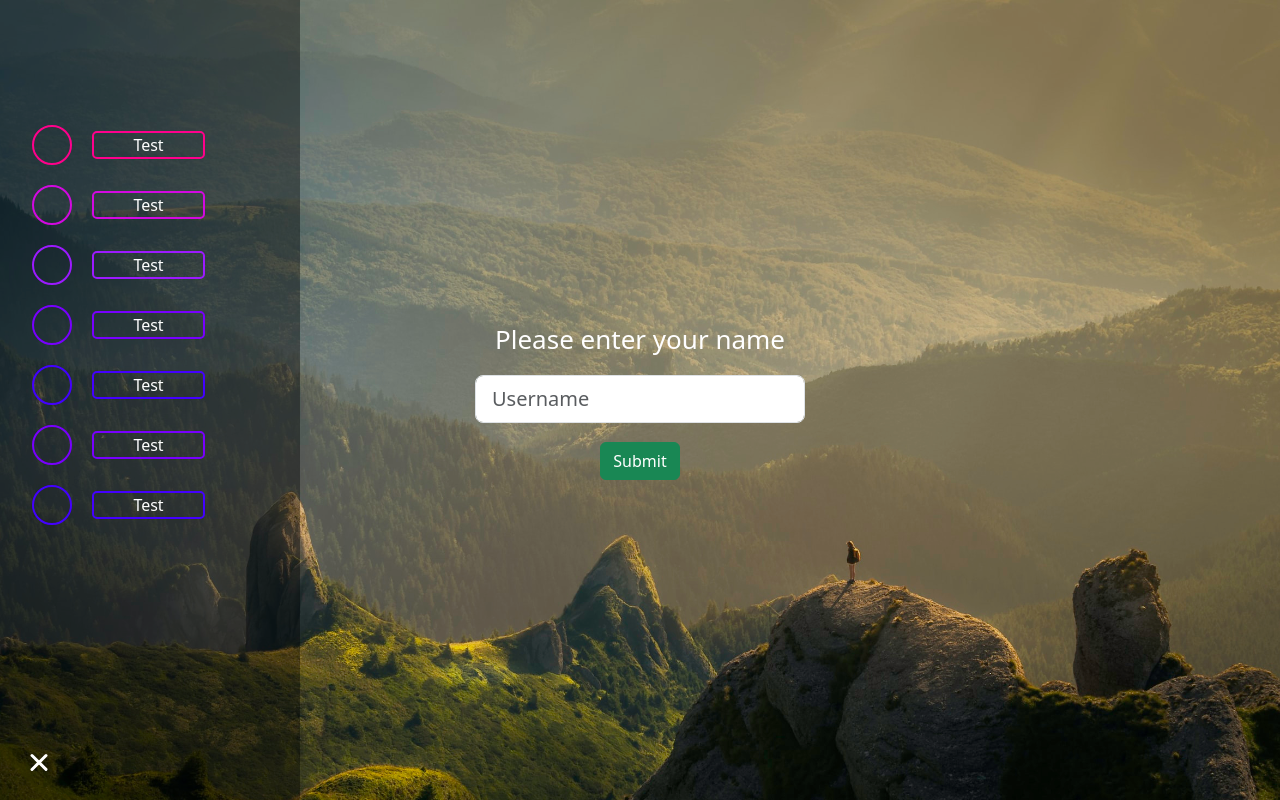
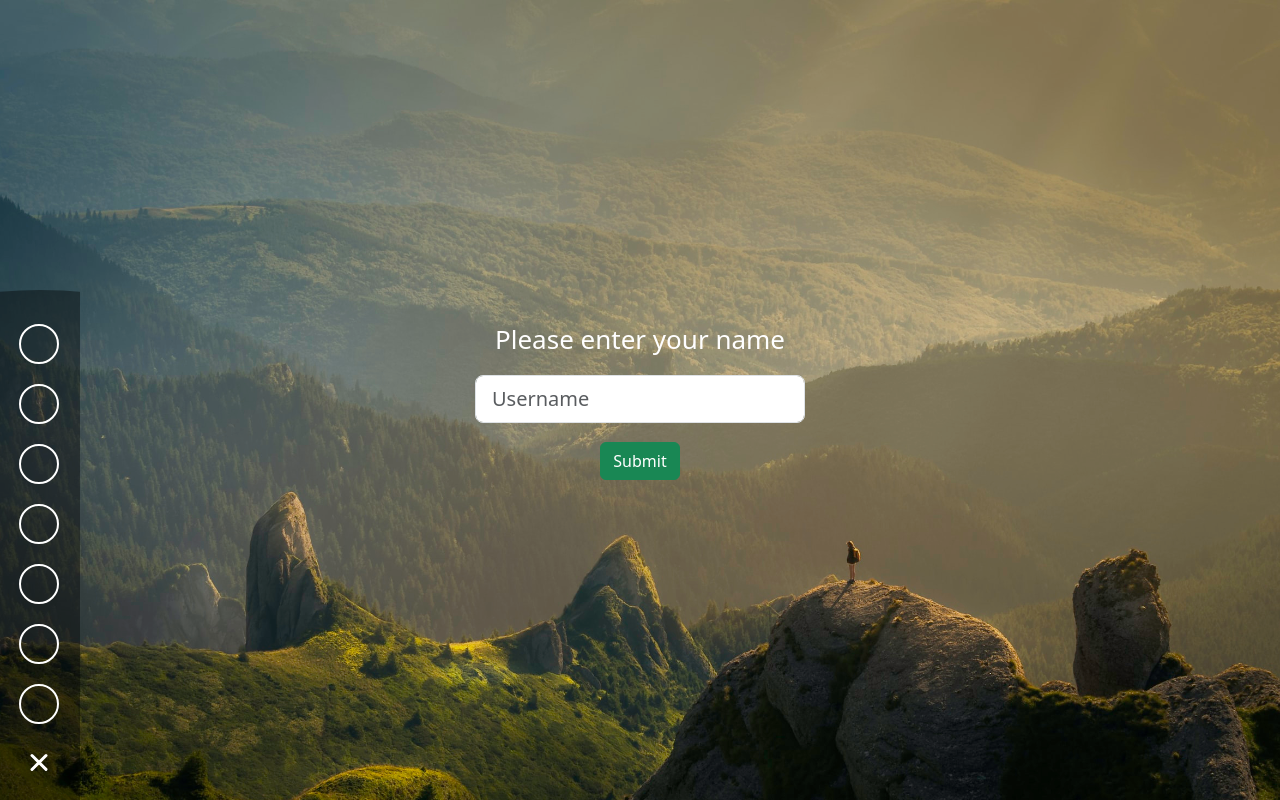
Before and after one commit to ahmedOmuharram/prodosphere, a React (Create React App) app: page / in a window 1280 px wide. Both pictures are taken after a click on the button 40 px from the left and 763 px from the top of the page. Built offline with nearby package versions, Linux system fonts and the light colour scheme.

Commit message:
Change menu style and add react-moment

```diff
--- a/package.json
+++ b/package.json
@@ -8,9 +8,11 @@
     "@testing-library/user-event": "^13.5.0",
     "bootstrap": "^5.3.0",
     "framer-motion": "^10.13.0",
+    "moment": "^2.29.4",
     "react": "^18.2.0",
     "react-bootstrap": "^2.8.0",
     "react-dom": "^18.2.0",
+    "react-moment": "^1.1.3",
     "react-scripts": "^5.0.1",
     "web-vitals": "^2.1.4"
   },
@@ -40,5 +42,8 @@
   },
   "devDependencies": {
     "typescript": "^5.1.6"
+  },
+  "overrides": {
+    "typescript": "^5.1.6"
   }
 }
--- a/src/App.css
+++ b/src/App.css
@@ -39,7 +39,7 @@ nav {
   top: 0;
   left: 0;
   bottom: 0;
-  width: 300px;
+  width: 80px;
   background: rgba(0, 0, 0, 0.4);
 }
 
@@ -67,10 +67,10 @@ li {
 
 ul {
   color: white;
-  padding: 25px;
+  padding: 40px;
   position: absolute;
-  top: 100px;
-  width: 230px;
+  left: -13px;
+  bottom: 50px;
 }
 
 li {
@@ -79,6 +79,7 @@ li {
   display: flex;
   align-items: center;
   cursor: pointer;
+  width: 40px;
 }
 
 .icon-placeholder {
@@ -86,7 +87,6 @@ li {
   height: 40px;
   border-radius: 50%;
   flex: 40px 0;
-  margin-right: 20px;
 }
 
 .text-placeholder {
--- a/src/App.js
+++ b/src/App.js
@@ -8,12 +8,12 @@ import { MenuToggle } from "./MenuToggle.tsx";
 import { Navigation } from "./Navigation.tsx";
 
 const sidebar = {
-  open: (height = 1000) => ({
+  open: (height = 135) => ({
     clipPath: `circle(${height * 2 + 200}px at 40px calc(100% - 40px))`,
     transition: {
       type: "spring",
-      stiffness: 20,
-      restDelta: 2
+      stiffness: 30,
+      restDelta: 3
     }
   }),
   closed: {
--- a/src/MenuItem.tsx
+++ b/src/MenuItem.tsx
@@ -3,14 +3,14 @@ import { motion } from "framer-motion";
 
 const variants = {
   open: {
-    y: 0,
+    y: 50,
     opacity: 1,
     transition: {
       y: { stiffness: 1000, velocity: -100 }
     }
   },
   closed: {
-    y: 50,
+    y: 100,
     opacity: 0,
     transition: {
       y: { stiffness: 1000 }
@@ -18,18 +18,17 @@ const variants = {
   }
 };
 
-const colors = ["#FF008C", "#D309E1", "#9C1AFF", "#7700FF", "#4400FF", "#7700FF", "#4400FF"];
+const colors = ["#FFF", "#FFF", "#FFF", "#FFF", "#FFF", "#FFF", "#FFF"];
 
 export const MenuItem = ({ i }) => {
   const style = { border: `2px solid ${colors[i]}` };
   return (
     <motion.li
       variants={variants}
-      whileHover={{ scale: 1.1 }}
-      whileTap={{ scale: 0.95 }}
+      whileHover={{ scale: 1.02 }}
+      whileTap={{ scale: 0.98 }}
     >
       <div className="icon-placeholder" style={style} />
-      <div className="text-placeholder" style={style}> Test </div>
     </motion.li>
   );
 };
--- a/src/Navigation.tsx
+++ b/src/Navigation.tsx
@@ -4,10 +4,10 @@ import { MenuItem } from "./MenuItem.tsx";
 
 const variants = {
   open: {
-    transition: { staggerChildren: 0.07, delayChildren: 0.2 }
+    transition: { staggerChildren: -0.07, delayChildren: 0.5 }
   },
   closed: {
-    transition: { staggerChildren: 0.05, staggerDirection: -1 }
+    transition: { staggerChildren: -0.07, delayChildren: 0.5, staggerDirection: -1 }
   }
 };
 
```
Also changed, not shown: 1 other file (tests, documents, lock files or other folders).
